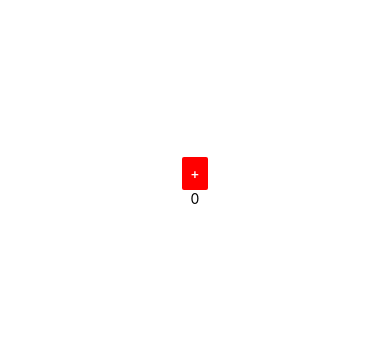
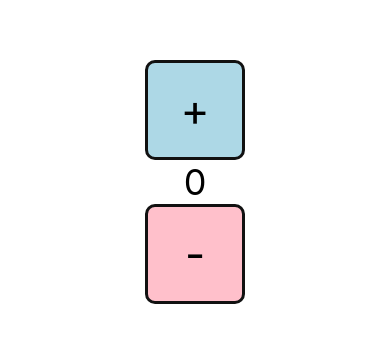
Before and after one commit to SI669-internal/week4App, a React Native app: screen / in a window 390 px wide. Shown: the part 240-582 px from the top of the page. Built offline with nearby package versions, Linux system fonts and the light colour scheme.

Commit message:
updated for f21

```diff
--- a/App.js
+++ b/App.js
@@ -1,6 +1,6 @@
 import { StatusBar } from 'expo-status-bar';
 import React from 'react';
-import { Button, StyleSheet, Text, TouchableOpacity, View } from 'react-native';
+import { Button, StyleSheet, Text, TouchableHighlight, TouchableOpacity, View } from 'react-native';
 
 export function App() {
   return (
@@ -13,7 +13,7 @@ export function App() {
   );
 }
 
-export  function App1() {
+export function App1() {
   let num = 11;
   return (
     <View style={{
@@ -22,7 +22,7 @@ export  function App1() {
         left: 100,
         width: 200 }}>
       <Text style>Your lucky number:</Text>
-      <Text style>{Math.round(Math.random() * 10)}</Text>
+      <Text style>{num}</Text>
     </View>
   );
 }
@@ -39,7 +39,7 @@ export class App2 extends React.Component {
   }
 }
 
-export default class App3 extends React.Component {
+export class App3 extends React.Component {
 
   constructor() {
     super();
@@ -70,7 +70,7 @@ export class App4 extends React.Component {
     super();
     this.state = {
       counter: 0
-    }
+    };
   }
 
   render() {
@@ -79,7 +79,7 @@ export class App4 extends React.Component {
         <Button
           title="+"
           color="red"
-          onPress={()=>{
+          onPress={() => {
             this.setState({counter: this.state.counter + 1}
           )}}
         />
@@ -126,6 +126,61 @@ export class App5 extends React.Component {
   }
 }
 
+
+export class App6 extends React.Component {
+
+  constructor() {
+    super();
+    this.state = {
+      counter: 0
+    }
+  }
+
+  render() {
+    return (
+      <View style={styles.container}>
+        <TouchableOpacity
+          style={{
+            height: 100,
+            width: 100,
+            alignItems: 'center',
+            justifyContent: 'center',
+            padding: 10,
+            backgroundColor: 'lightblue',
+            borderRadius:10,
+            borderWidth: 3,
+            borderColor: '#111'
+          }}
+          onPress={()=>{
+            this.setState({counter: this.state.counter + 1}
+          )}}
+        >
+          <Text style={{fontSize: 44}}>+</Text>
+        </TouchableOpacity>
+        <Text style={{fontSize: 36}}>{this.state.counter}</Text>
+        <TouchableOpacity
+          style={{
+            height: 100,
+            width: 100,
+            alignItems: 'center',
+            justifyContent: 'center',
+            padding: 10,
+            backgroundColor: 'pink',
+            borderRadius:10,
+            borderWidth: 3,
+            borderColor: '#111'
+          }}
+          onPress={()=>{
+            this.setState({counter: this.state.counter - 1}
+          )}}
+        >
+          <Text style={{fontSize: 44}}>-</Text>
+        </TouchableOpacity>
+      </View>
+    );
+  }
+}
+
 const styles = StyleSheet.create({
   container: {
     flex: 1,
@@ -134,3 +189,5 @@ const styles = StyleSheet.create({
     justifyContent: 'center',
   },
 });
+
+export default App6;
```
Also changed, not shown: 1 other file (tests, documents, lock files or other folders).
